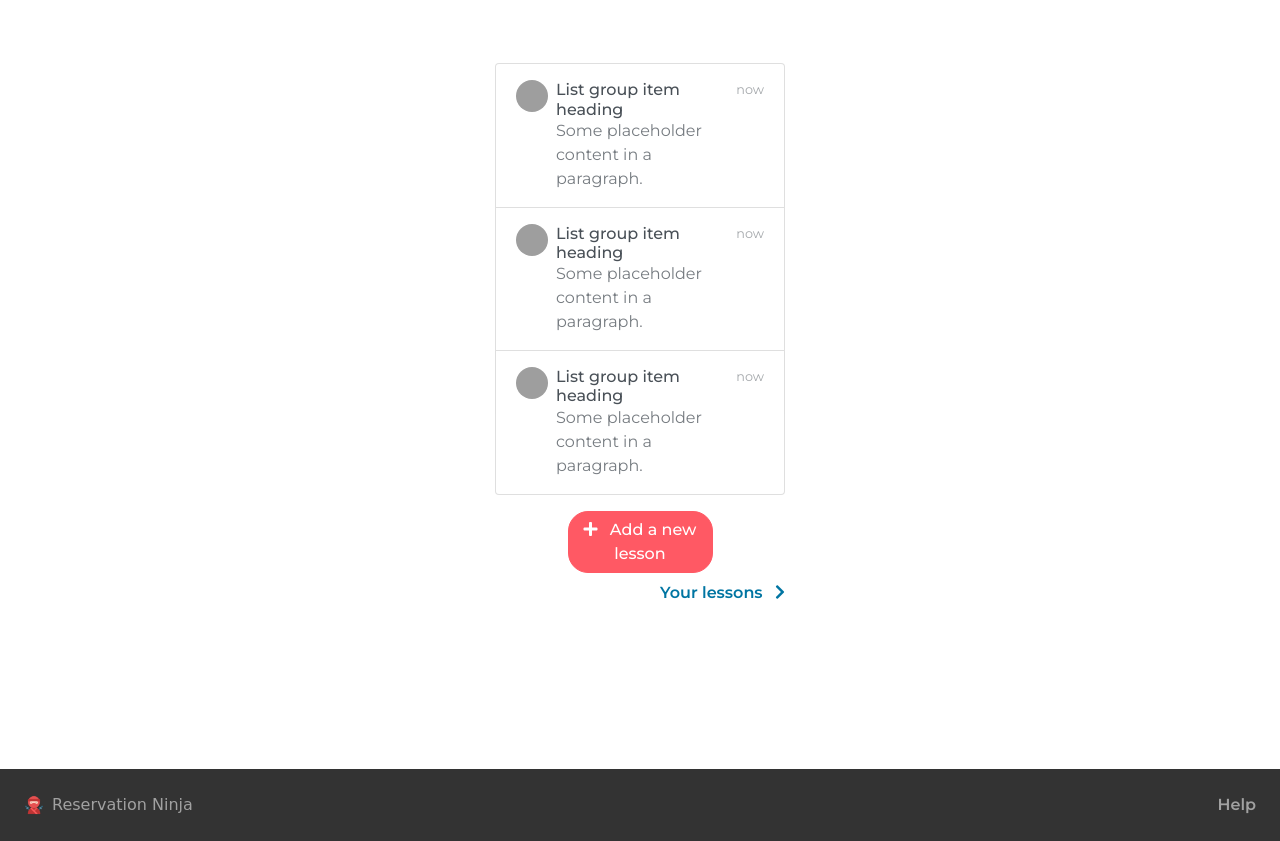
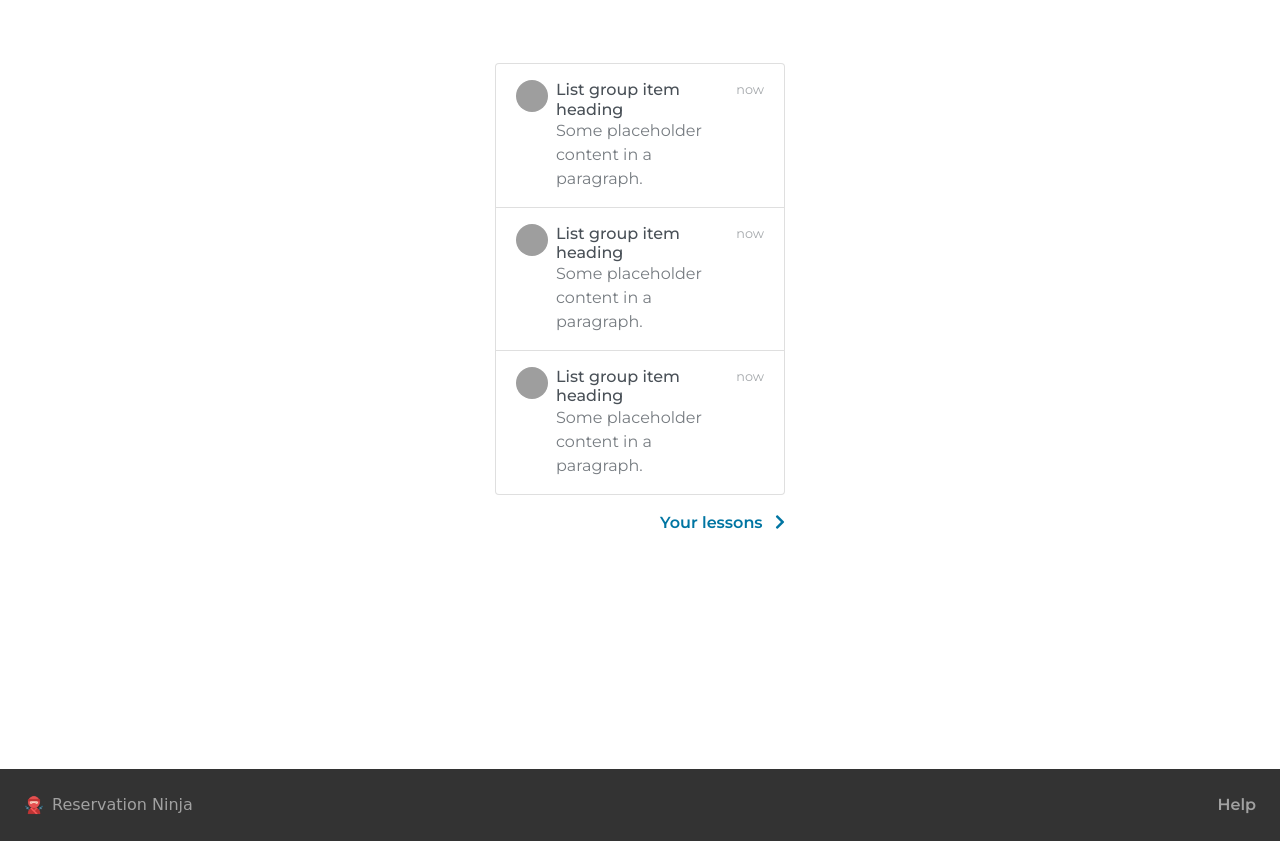
Before and after one commit to mattiolato98/reservation-ninja, a Django app: page / in a window 1280 px wide. Shown: the part 95-936 px from the top of the page. Run offline with Django 3.2, Linux system fonts and the light colour scheme; the visitor is signed in with stand-in values (Sample User, id 1); parts of the project's set-up code (start-up, migrations or seed data) failed here and were passed over; some libraries are stand-ins or nearby versions; some web fonts are replaced; grey boxes are pictures that could not be loaded.

Commit message:
removed 'add lesson' button

```diff
--- a/templates/home.html
+++ b/templates/home.html
@@ -71,17 +71,8 @@
             </div>
         </div>
         <div class="row justify-content-center">
-            <div class="col-lg-3 col-12 d-flex justify-content-center">
-                <a href="{% url "reservation_management:lesson-add" %}"
-                   class="btn site-btn mb-2 w-50 font-5">
-                    <i class="fas fa-plus mr-2"></i> {% translate "Add a new lesson" %}
-                    {# TODO: da spostare nella lista lezioni #}
-                </a>
-            </div>
-        </div>
-        <div class="row justify-content-center">
             <div class="col-lg-3 col-12 d-flex justify-content-end">
-                <a href="#" class="font-6 site-blue-text">
+                <a href="{% url 'reservation_management:lesson-list' %}" class="font-6 site-blue-text">
                     {% translate "Your lessons" %}
                     <i class="fas fa-chevron-right ml-2"></i>
                 </a>
```
